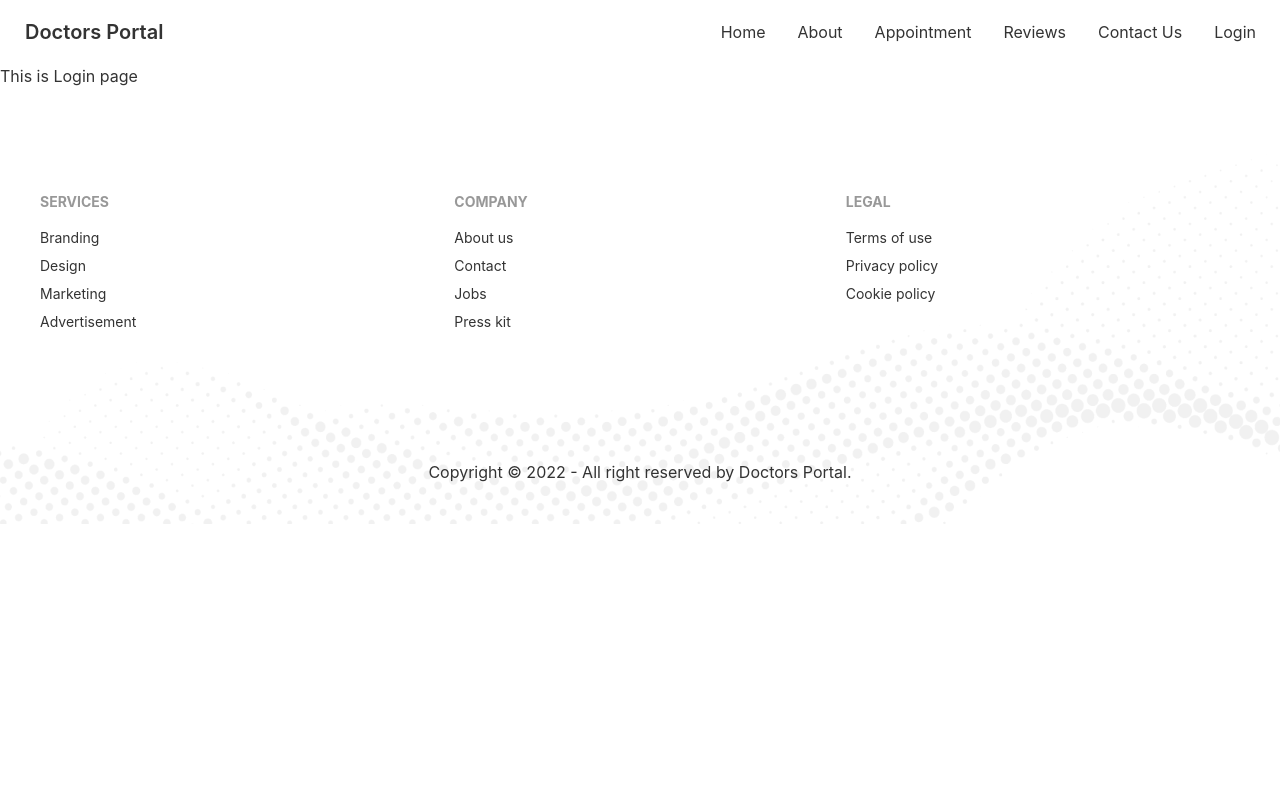
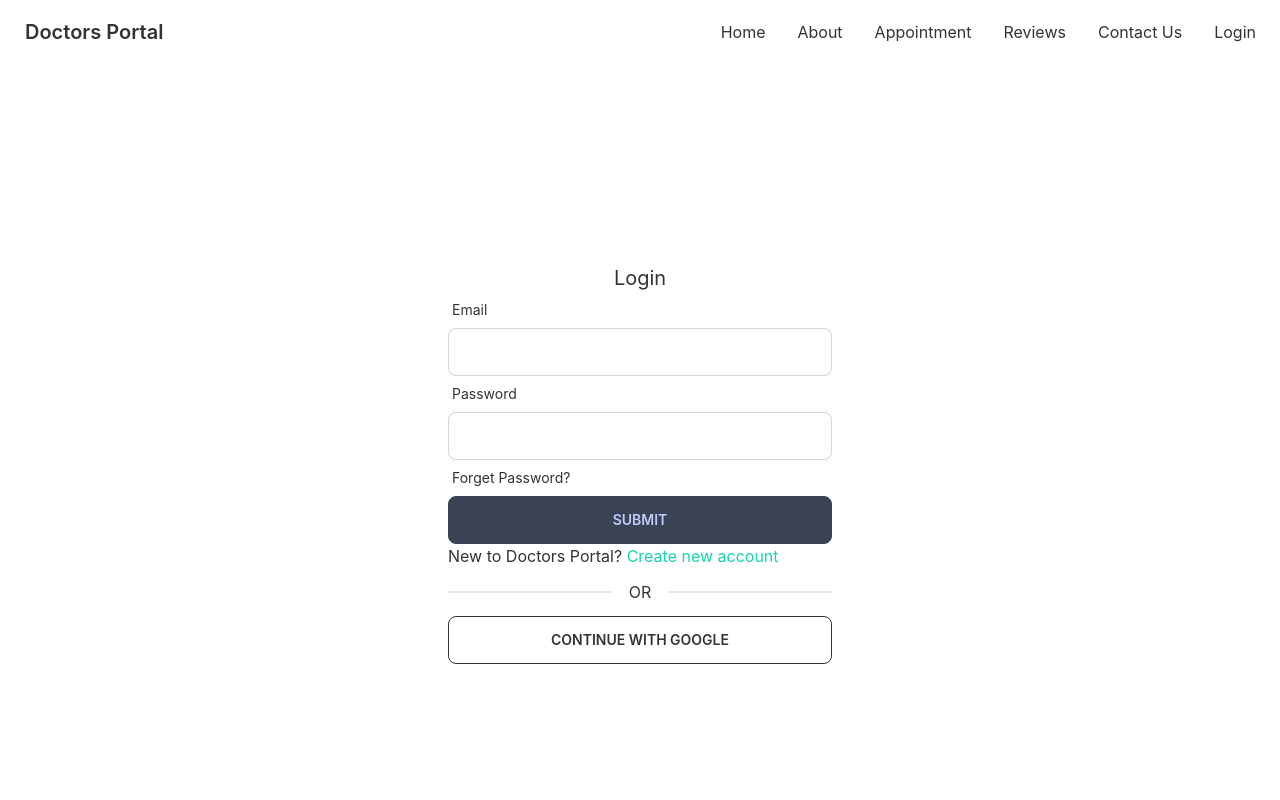
Before and after one commit to mahbub1626/doctors-portal-client, a React (Create React App) app: page /login in a window 1280 px wide. Shown: the top 800 px of the page. Built offline with nearby package versions, Linux system fonts and the light colour scheme.

Commit message:
login page added

```diff
--- a/package.json
+++ b/package.json
@@ -11,6 +11,7 @@
     "react": "^18.2.0",
     "react-day-picker": "^8.3.6",
     "react-dom": "^18.2.0",
+    "react-hook-form": "^7.39.4",
     "react-icons": "^4.6.0",
     "react-router-dom": "^6.4.3",
     "react-scripts": "5.0.1",
--- a/src/Pages/Login/Login.js
+++ b/src/Pages/Login/Login.js
@@ -1,9 +1,32 @@
-import React from 'react';
+import React, { useState } from 'react';
+import { useForm } from 'react-hook-form';
+import { Link } from 'react-router-dom';
 
 const Login = () => {
+    const { register, handleSubmit } = useForm()
+    const [data, setData] = useState("")
     return (
-        <div>
-            <h2>This is Login page</h2>
+        <div className='h-[800px] flex justify-center items-center'>
+            <div className='w-96'>
+                <h2 className='text-xl text-center'>Login</h2>
+                <form onSubmit={handleSubmit((data) => setData(JSON.stringify(data)))}>
+
+
+                    <div className="form-control w-full ">
+                        <label className="label"><span className="label-text">Email</span></label>
+                        <input type="text" {...register("email")} className="input input-bordered w-full " />
+                    </div>
+                    <div className="form-control w-full">
+                        <label className="label"><span className="label-text">Password</span></label>
+                        <input type="password" {...register("password")} className="input input-bordered w-full " />
+                        <label className="label"><span className="label-text">Forget Password?</span></label>
+                    </div>
+                    <input className='btn btn-accent w-full' type="submit" />
+                </form>
+                <p>New to Doctors Portal? <Link className='text-secondary' to='signup'>Create new account</Link></p>
+                <div className="divider">OR</div>
+                <button className='btn btn-outline w-full'>CONTINUE WITH GOOGLE</button>
+            </div>
         </div>
     );
 };
```
Also changed, not shown: 1 other file (tests, documents, lock files or other folders).
